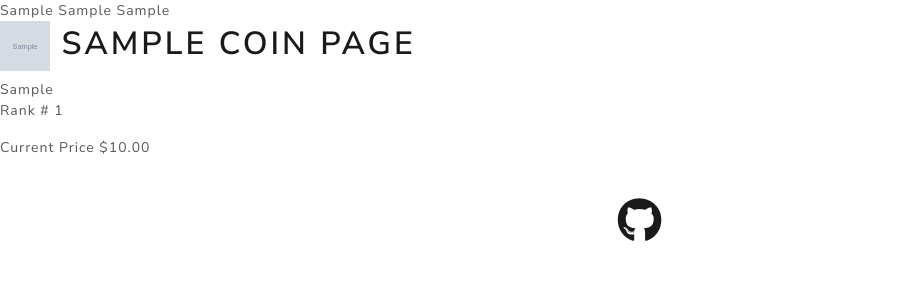
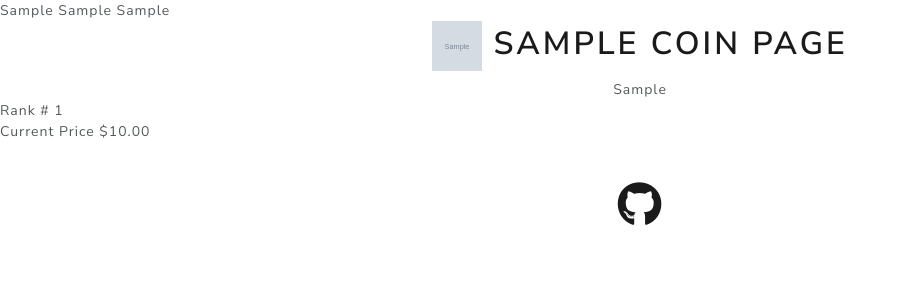
Before and after one commit to tryingtolearn11/watcher, a Flask app: template app/templates/coin_page.html in a window 1280 px wide. Shown: the part 89-389 px from the top of the page, without its empty margins (0-907 px from the left). Run offline with Flask 2, Linux system fonts and the light colour scheme; the template is opened without the code that fills it: most values are stand-ins (such as "Sample title", 1, 10 or a date in 2020); grey boxes marked "Sample" are stand-in pictures; some libraries are stand-ins or nearby versions.

Commit message:
center plot

```diff
--- a/app/templates/coin_page.html
+++ b/app/templates/coin_page.html
@@ -9,11 +9,11 @@
 {{ plot_script|indent(4)|safe }}
 
 
-
+<div align="center">
 <h1>
     <img src="{{coin_page.image}}" alt="" border=3 width=50 height=50></img> {{ coin_page.name }}
 </h1>
-{{ plot_div|indent(4)|safe }}
-<p>Rank # {{coin_page.market_cap_rank}}</p>
+{{ plot_div|indent(4)|safe }}</div>
+<span class="text-center">Rank # {{coin_page.market_cap_rank}}</span>
 <p>Current Price {{coin_page.current_price | currency_format()}}
 {% endblock %}
```
Also changed, not shown: 3 other files.
